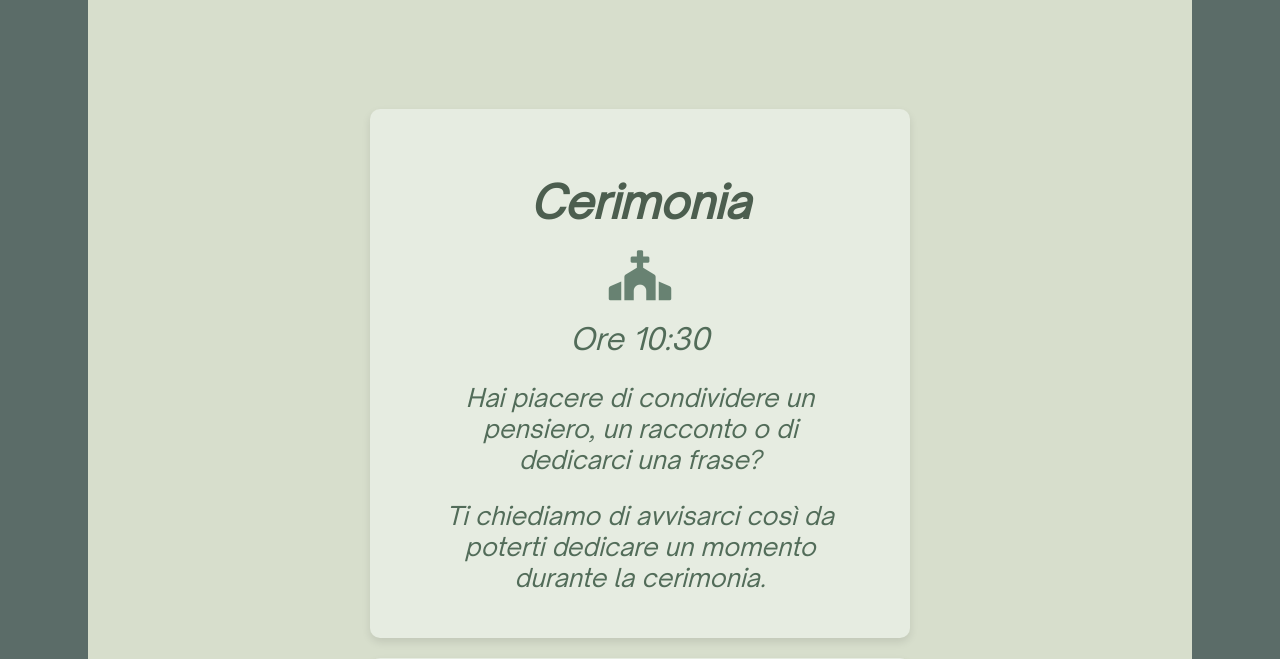
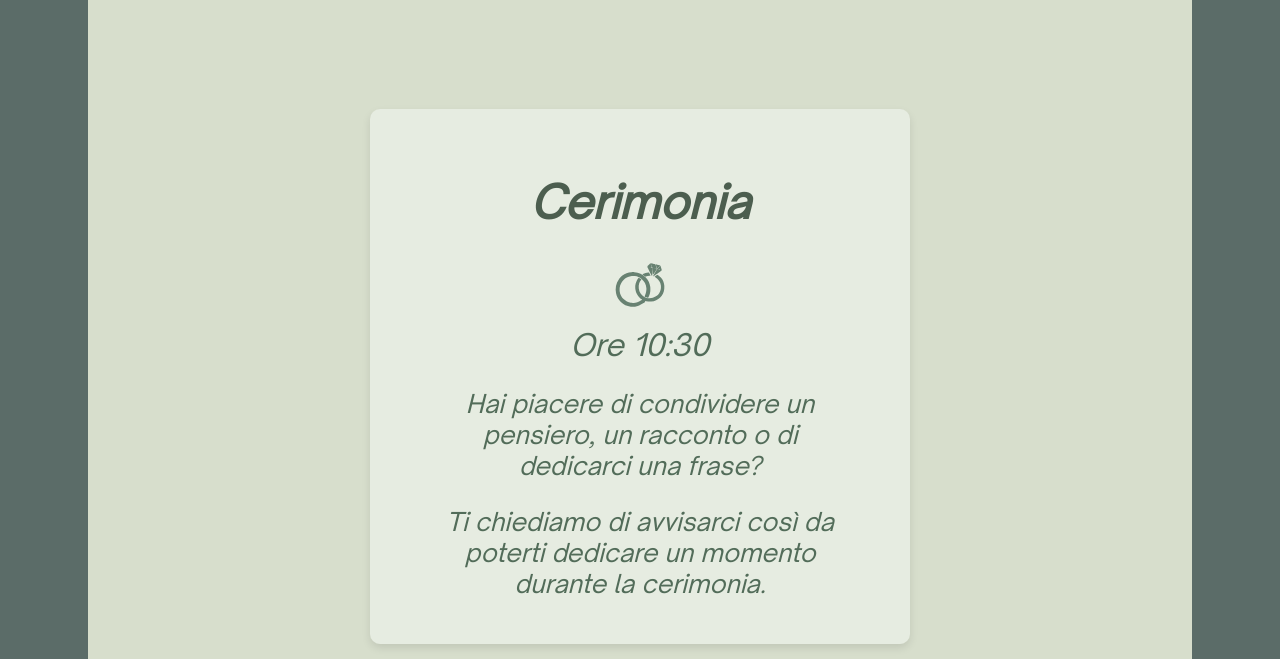
Before and after one commit to Barna1992/mg-wedding, a Django app: page / in a window 1280 px wide. Shown: the part 3676-4335 px from the top of the page. Run offline with Django 5.2, Linux system fonts and the light colour scheme.

Commit message:
changing icons

```diff
--- a/evento/static/css/style.css
+++ b/evento/static/css/style.css
@@ -95,6 +95,9 @@ a {
     text-decoration: none;
 }
 
+.rings {
+    max-width: 70px;
+}
 
 .contdown {
     padding: 40px;
--- a/evento/templates/evento/home.html
+++ b/evento/templates/evento/home.html
@@ -59,7 +59,7 @@
 
                     <div class="card">
                         <h3>Cerimonia</h3>
-                        <i class="fas fa-church"></i>  <!-- Icona della cerimonia -->
+                        <img src="{% static 'evento/images/wedding-rings2.svg' %}" alt="cerimonia" class="rings">
                         <span class="time">Ore 10:30</span>
                         <div class="card-text-container">
                         <p>Hai piacere di condividere un pensiero, un racconto o di dedicarci una frase?</p><p>Ti chiediamo di avvisarci così da poterti dedicare un
```
Also changed, not shown: evento/static/evento/images/wedding-rings2.svg (added).
